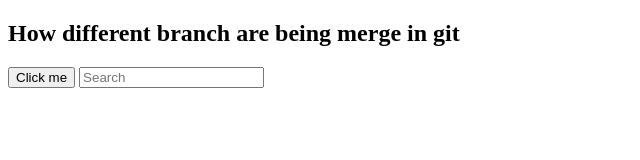
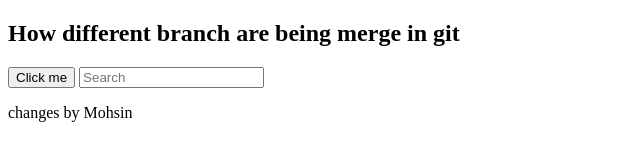
Before and after one commit to Mohsin-Hashmi/Practice, a plain HTML site: page fron-end/index.html in a window 1280 px wide. Shown: the whole page, without its empty margins (0-640 px from the left). Drawn offline with Linux system fonts and the light colour scheme.

Commit message:
Update index.html

```diff
--- a/fron-end/index.html
+++ b/fron-end/index.html
@@ -10,6 +10,7 @@
     <button>Click me</button>
 
     <input type="text" placeholder="Search">
+    <p>changes by Mohsin</p>
 
 </body>
 </html>
```
